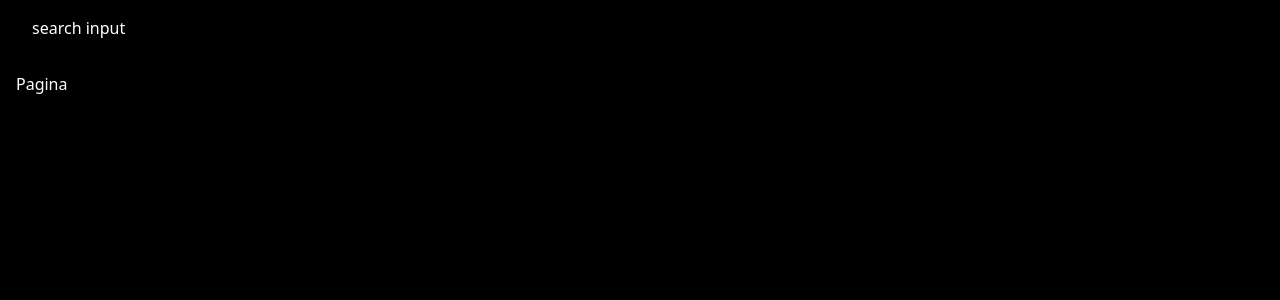
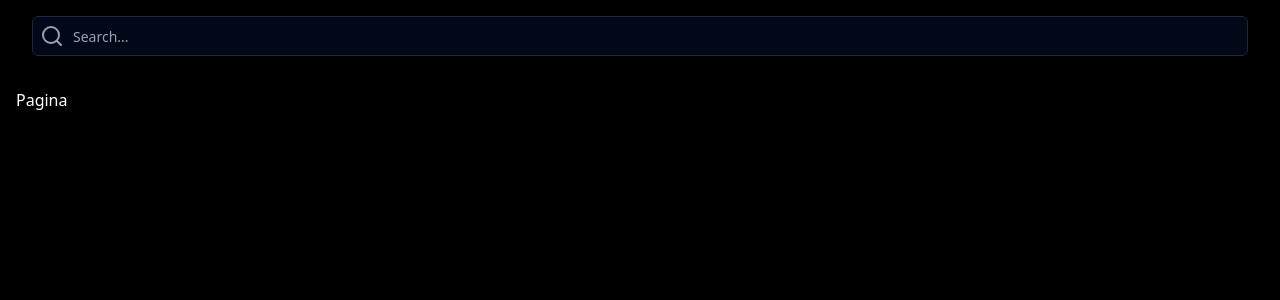
Before and after one commit to rebs-code/develup-mtg, a Nuxt app: page / in a window 1280 px wide. Shown: the top 300 px of the page. Built offline with nearby package versions, Linux system fonts and the light colour scheme.

Commit message:
search input

```diff
--- a/components/heading.vue
+++ b/components/heading.vue
@@ -1,7 +1,12 @@
 <template>
     <div class="bg-black flex justify-between items-center space-x-8 z-50">
         <div class="flex flex-1">
-            search input
+            <SearchInput />
         </div>
     </div>
 </template>
+
+<script setup lang="ts">
+
+import SearchInput from '@/components/ui/input/SearchInput.vue'
+</script>
--- /dev/null
+++ b/components/ui/input/Input.vue
@@ -0,0 +1,24 @@
+<script setup lang="ts">
+import type { HTMLAttributes } from 'vue'
+import { useVModel } from '@vueuse/core'
+import { cn } from '@/lib/utils'
+
+const props = defineProps<{
+  defaultValue?: string | number
+  modelValue?: string | number
+  class?: HTMLAttributes['class']
+}>()
+
+const emits = defineEmits<{
+  (e: 'update:modelValue', payload: string | number): void
+}>()
+
+const modelValue = useVModel(props, 'modelValue', emits, {
+  passive: true,
+  defaultValue: props.defaultValue,
+})
+</script>
+
+<template>
+  <input v-model="modelValue" :class="cn('flex h-10 w-full rounded-md border border-input bg-background px-3 py-2 text-sm ring-offset-background file:border-0 file:bg-transparent file:text-sm file:font-medium placeholder:text-muted-foreground focus-visible:outline-none focus-visible:ring-2 focus-visible:ring-ring focus-visible:ring-offset-2 disabled:cursor-not-allowed disabled:opacity-50', props.class)">
+</template>
--- /dev/null
+++ b/components/ui/input/SearchInput.vue
@@ -0,0 +1,14 @@
+<template>
+    <div class="relative w-full">
+        <Input id="search" type="text" placeholder="Search..." class="pl-10" :autocomplete="false" />
+
+        <span class="absolute start-0 inset-y-0 flex items-center justify-center px-2">
+            <Search class="size-6 text-muted-foreground" />
+        </span>
+    </div>
+</template>
+
+<script setup lang="ts">
+import { Search } from 'lucide-vue-next'
+import { Input } from '@/components/ui/input'
+</script>
--- /dev/null
+++ b/components/ui/input/index.ts
@@ -0,0 +1 @@
+export { default as Input } from './Input.vue'
--- a/nuxt.config.ts
+++ b/nuxt.config.ts
@@ -10,4 +10,8 @@
       autoprefixer: {},
     },
   },
+  shadcn: {
+    prefix: "",
+    componentDir: "./components/ui",
+  },
 });
--- a/package.json
+++ b/package.json
@@ -10,6 +10,7 @@
     "postinstall": "nuxt prepare"
   },
   "dependencies": {
+    "@vueuse/core": "^11.0.3",
     "class-variance-authority": "^0.7.0",
     "clsx": "^2.1.1",
     "lucide-vue-next": "^0.441.0",
```
Also changed, not shown: 2 other files (tests, documents, lock files or other folders).
